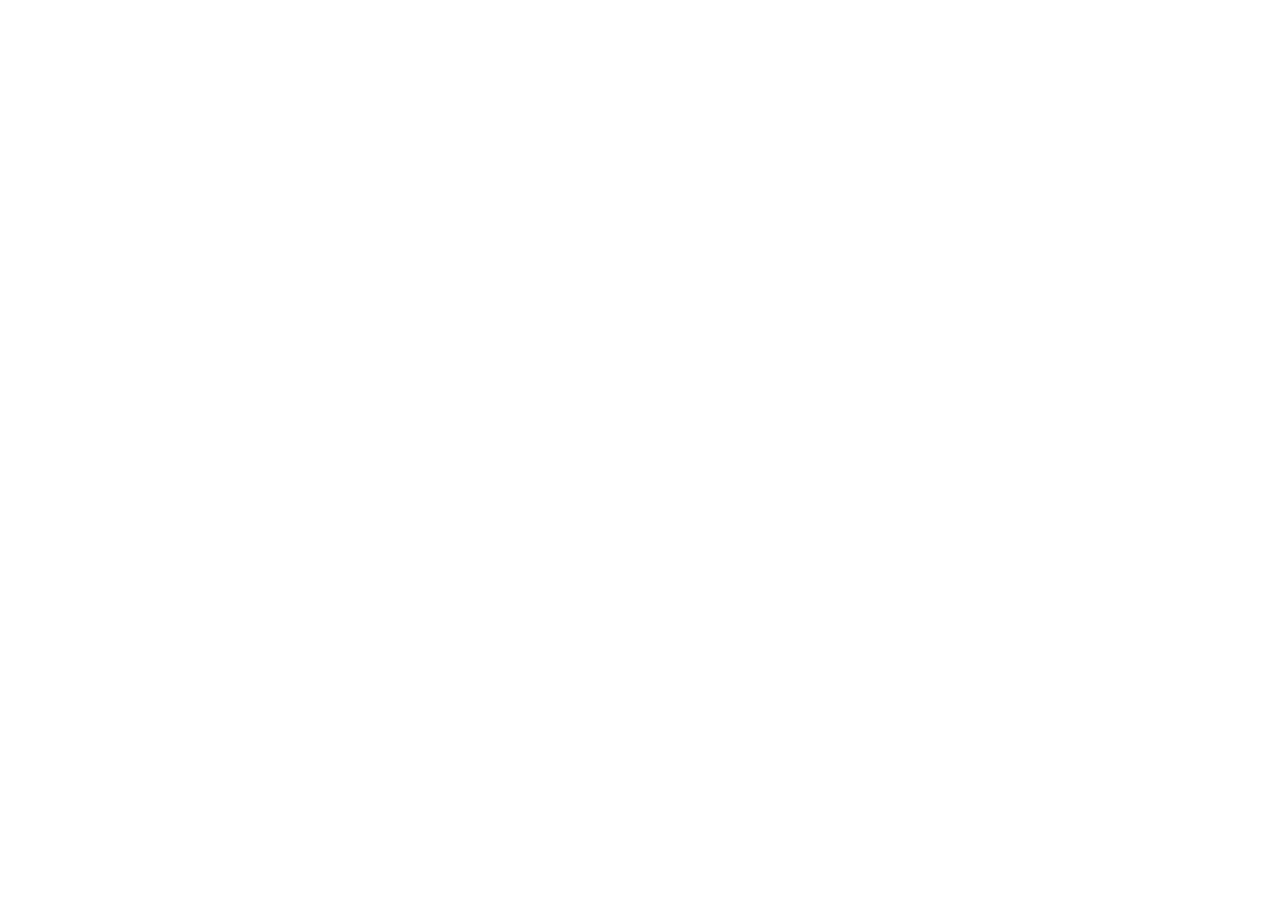
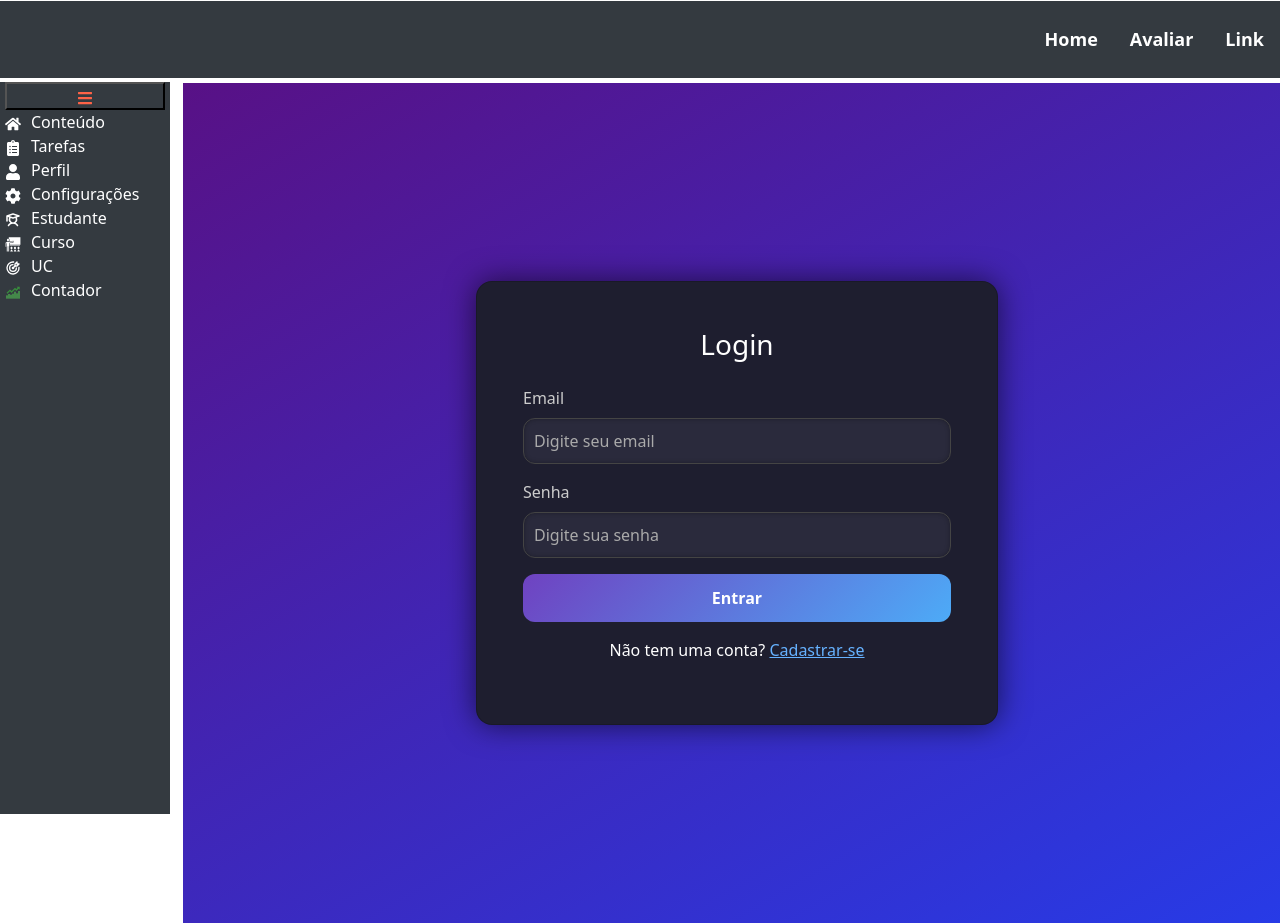
Before and after one commit to diogofragoso/avacom_frontend, a React (Vite) app in the folder frontend/: page /Login in a window 1280 px wide. Before the commit this address had no page. Before the commit the page ends 800 px from the top, so only its background shows below. Built offline with nearby package versions, Linux system fonts and the light colour scheme.

Commit message:
Tela de login

```diff
--- /dev/null
+++ b/frontend/src/components/Login/Login.module.css
@@ -0,0 +1,68 @@
+/* src/styles/Login.module.css */
+
+.loginContainer {
+    background: linear-gradient(150deg, #581186, #273be7);
+    padding: 20px;
+    color: #f1f1f1;
+  }
+
+  .loginCard {
+    background-color: #1e1e2f;
+    padding: 30px;
+    border-radius: 16px;
+    box-shadow: 0 0 30px rgba(0, 0, 0, 0.6);
+    color: #ffffff;
+  }
+
+  /* Campos de input e select */
+  .loginCard input,
+  .loginCard select {
+    background-color: #2a2a3c;
+    border: 1px solid #444;
+    color: #f1f1f1;
+    border-radius: 12px;
+    padding: 10px;
+    box-shadow: inset 0 0 5px rgba(0, 0, 0, 0.3);
+  }
+
+  .loginCard input::placeholder {
+    color: #aaa;
+  }
+
+  .loginCard select option {
+    background-color: #2a2a3c;
+    color: #f1f1f1;
+  }
+
+  .loginCard label {
+    color: #cccccc;
+    font-weight: 500;
+  }
+
+  /* Link para alternar entre login/cadastro */
+  .toggleLink {
+    color: #66b2ff;
+    cursor: pointer;
+    font-weight: 500;
+    text-decoration: underline;
+    transition: color 0.3s;
+  }
+
+  .toggleLink:hover {
+    color: #3399ff;
+  }
+
+  /* Botão customizado com gradiente */
+  .customButton {
+    background: linear-gradient(135deg, #6f42c1, #4dabf7);
+    border: none;
+    border-radius: 12px;
+    padding: 12px;
+    font-weight: bold;
+    transition: background 0.3s, transform 0.2s;
+  }
+
+  .customButton:hover {
+    background: linear-gradient(135deg, #4dabf7, #6f42c1);
+    transform: scale(1.02);
+  }
--- /dev/null
+++ b/frontend/src/components/Login/index.jsx
@@ -0,0 +1,78 @@
+// src/components/Login.jsx
+import React, { useState } from 'react';
+import { Container, Row, Col, Form, Button, Card } from 'react-bootstrap';
+import styles from './Login.module.css';
+
+export default function Login() {
+  const [showRegister, setShowRegister] = useState(false);
+
+  const toggleForm = () => setShowRegister(!showRegister);
+
+  return (
+    <Container className={styles.loginContainer}>
+      <Row className="justify-content-center align-items-center vh-100">
+        <Col xs={12} sm={10} md={8} lg={6}>
+          <Card className={styles.loginCard}>
+            <Card.Body>
+              <h3 className="text-center mb-4">{showRegister ? 'Cadastro' : 'Login'}</h3>
+
+              <Form>
+                {showRegister && (
+                  <Form.Group className="mb-3">
+                    <Form.Label>Nome</Form.Label>
+                    <Form.Control type="text" placeholder="Digite seu nome completo" />
+                  </Form.Group>
+                )}
+
+                <Form.Group className="mb-3">
+                  <Form.Label>Email</Form.Label>
+                  <Form.Control type="email" placeholder="Digite seu email" />
+                </Form.Group>
+
+                <Form.Group className="mb-3">
+                  <Form.Label>Senha</Form.Label>
+                  <Form.Control type="password" placeholder="Digite sua senha" />
+                </Form.Group>
+
+                {showRegister && (
+                  <Form.Group className="mb-3">
+                    <Form.Label>Perfil</Form.Label>
+                    <Form.Select>
+                      <option value="aluno">Aluno</option>
+                      <option value="professor">Professor</option>
+                    </Form.Select>
+                  </Form.Group>
+                )}
+
+                <div className="d-grid">
+                <Button className={styles.customButton} type="submit">
+
+                    {showRegister ? 'Cadastrar' : 'Entrar'}
+                  </Button>
+                </div>
+
+                <p className="text-center mt-3">
+                  {showRegister ? (
+                    <>
+                      Já tem uma conta?{' '}
+                      <span className={styles.toggleLink} onClick={toggleForm}>
+                        Entrar
+                      </span>
+                    </>
+                  ) : (
+                    <>
+                      Não tem uma conta?{' '}
+                      <span className={styles.toggleLink} onClick={toggleForm}>
+                        Cadastrar-se
+                      </span>
+                    </>
+                  )}
+                </p>
+              </Form>
+            </Card.Body>
+          </Card>
+        </Col>
+      </Row>
+    </Container>
+  );
+}
--- a/frontend/src/routes.jsx
+++ b/frontend/src/routes.jsx
@@ -14,6 +14,7 @@
 import ListarIndicadores from "./components/ListarIndicadores";
 import ListarAvaliativa from "./components/ListarAvaliativa";
 import PainelAvaliativa from "./pages/PainelAvaliativa";
+import Login from "./components/Login";
 
 
 function AppRoutes() {
@@ -49,6 +50,7 @@
            <Route path="ListarAvaliativa" element={<ListarAvaliativa />} />
           </Route>
 
+          <Route path="/Login" element={<Login />} />
 
 
 
```
